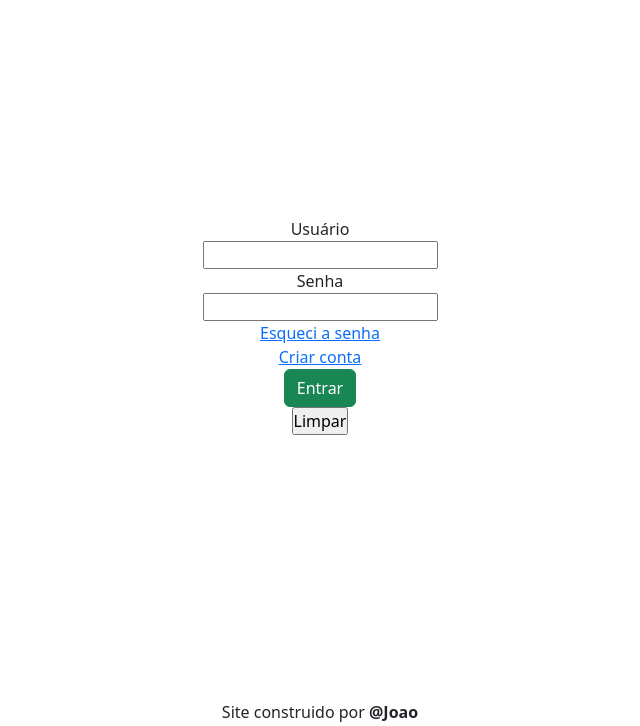
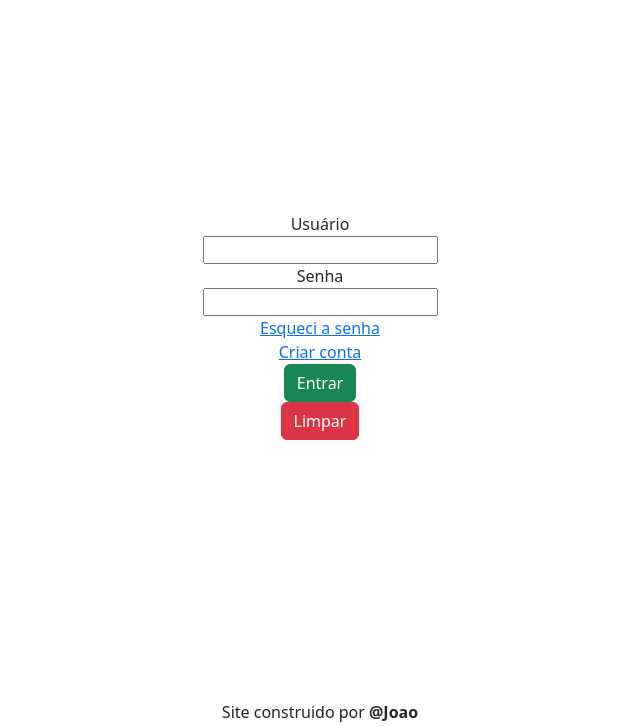
Before and after one commit to joao-henning/formulariosHTML5, a plain HTML site: page index.html in a window 1280 px wide. Shown: the part 74-800 px from the top of the page, without its empty margins (320-960 px from the left). Drawn offline with nearby package versions, Linux system fonts and the light colour scheme.

Commit message:
ajuste botão

```diff
--- a/index.html
+++ b/index.html
@@ -23,7 +23,7 @@
             <a href="#">Esqueci a senha</a>
             <a href="#">Criar conta</a>
             <input class="btn btn-success" type="submit" value="Entrar">
-            <input type="reset" value="Limpar">
+            <input class="btn btn-danger" type="reset" value="Limpar">
         </form>
     </main>
     <footer>
```
